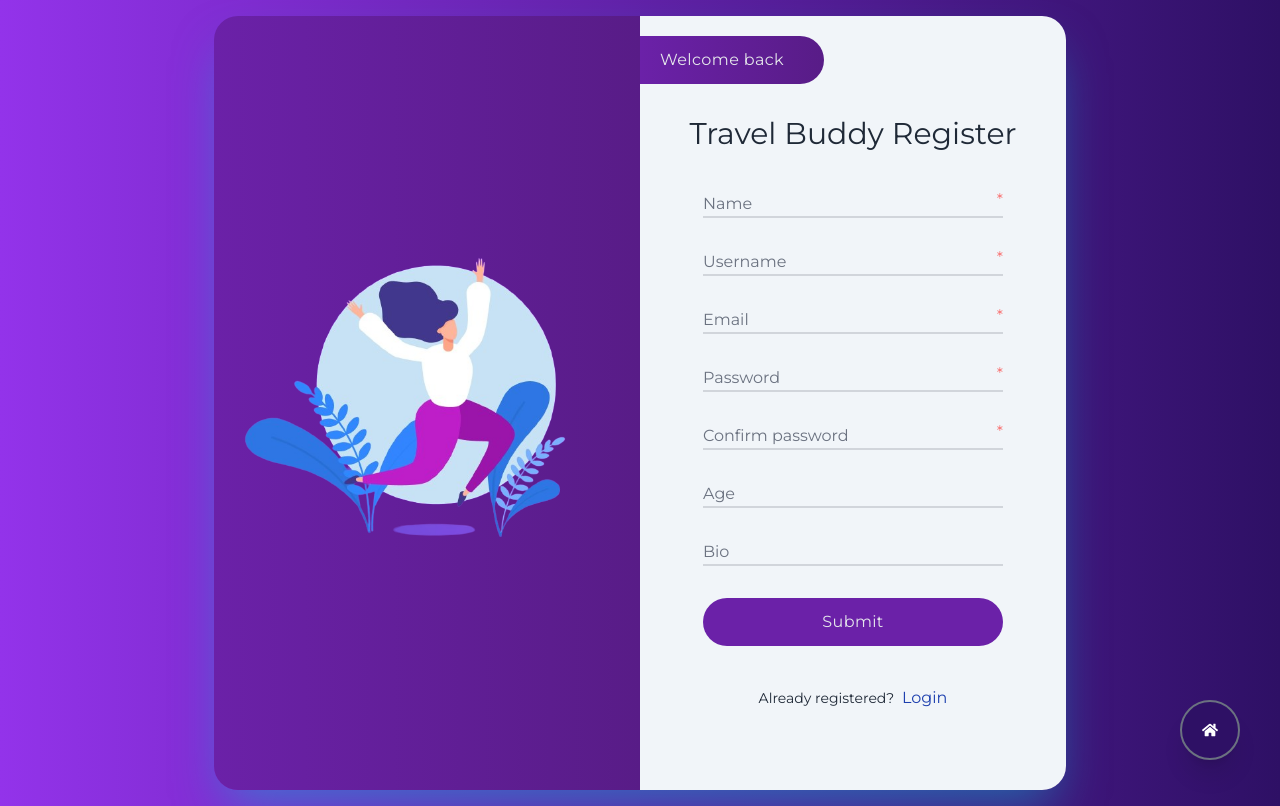
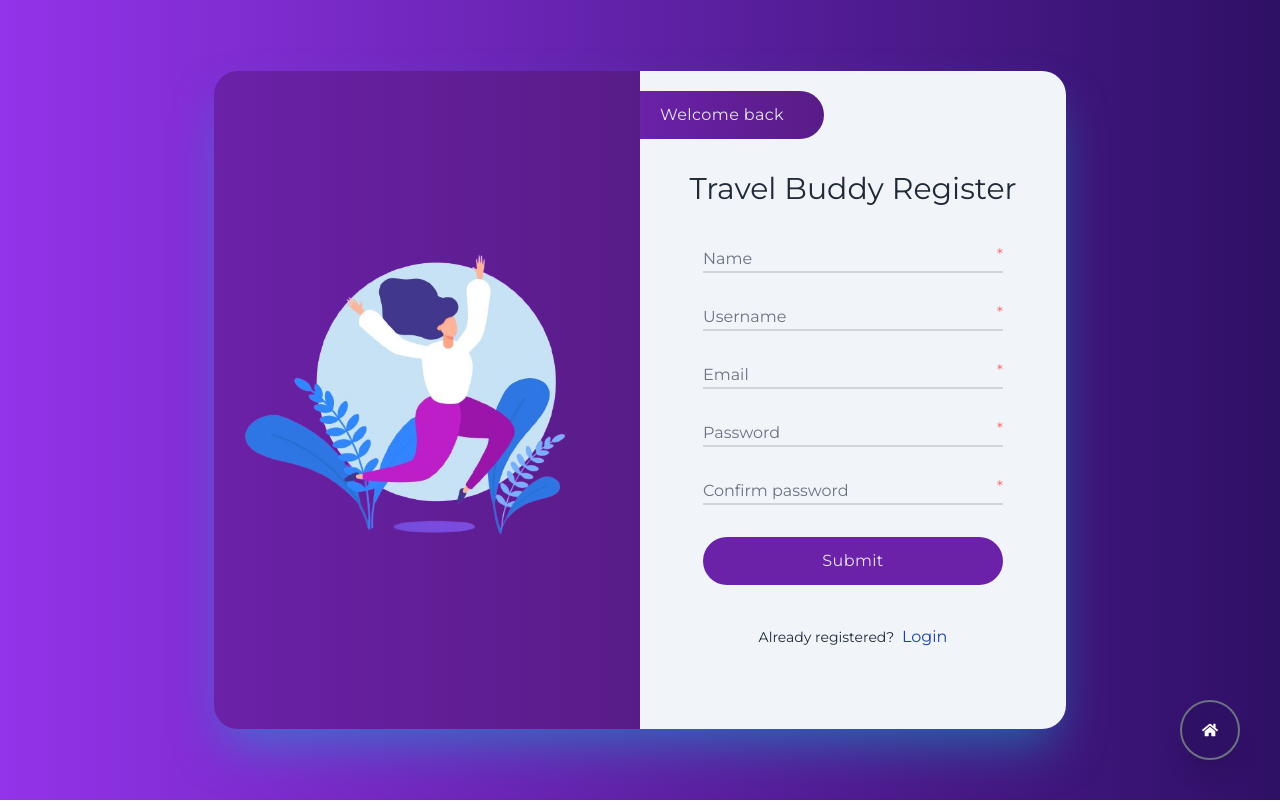
Before and after one commit to mehedih20/travel-buddy-client, a Next.js app: page /register in a window 1280 px wide. Built offline with nearby package versions, Linux system fonts and the light colour scheme; no server answers; a web font is replaced by a local one.

Commit message:
registration fix

```diff
--- a/src/app/register/page.tsx
+++ b/src/app/register/page.tsx
@@ -19,10 +19,6 @@ interface IFormInput {
   username: string;
   password: string;
   confirmPassword: string;
-  profile?: {
-    bio?: string;
-    age?: number;
-  };
 }
 
 const RegisterPage = () => {
@@ -39,10 +35,6 @@ const RegisterPage = () => {
   } = useForm<IFormInput>();
 
   const onSubmit: SubmitHandler<IFormInput> = async (data) => {
-    if (data.profile?.age) {
-      data.profile.age = Number(data.profile.age);
-    }
-
     const checkCredentialsObj = {
       email: data.email,
       username: data.username,
@@ -198,18 +190,6 @@ const RegisterPage = () => {
                 )}
               </div>
 
-              <input
-                type="text"
-                className="bg-transparent border-b-2 mb-8 w-[270px] md:w-[300px] place-content-center border-b-gray-300 font-montserrat placeholder-gray-500 outline-none"
-                {...register("profile.age")}
-                placeholder="Age"
-              />
-              <input
-                type="text"
-                className="bg-transparent border-b-2 mb-8 w-[270px] md:w-[300px] place-content-center border-b-gray-300 font-montserrat placeholder-gray-500 outline-none"
-                {...register("profile.bio")}
-                placeholder="Bio"
-              />
               <button
                 className="bg-purple-800 hover:bg-violet-950 py-3 w-[270px] md:w-[300px] rounded-3xl text-gray-200 tracking-wide outline-none transition-all duration-700 ease-in-out flex justify-center items-center"
                 type="submit"
```
